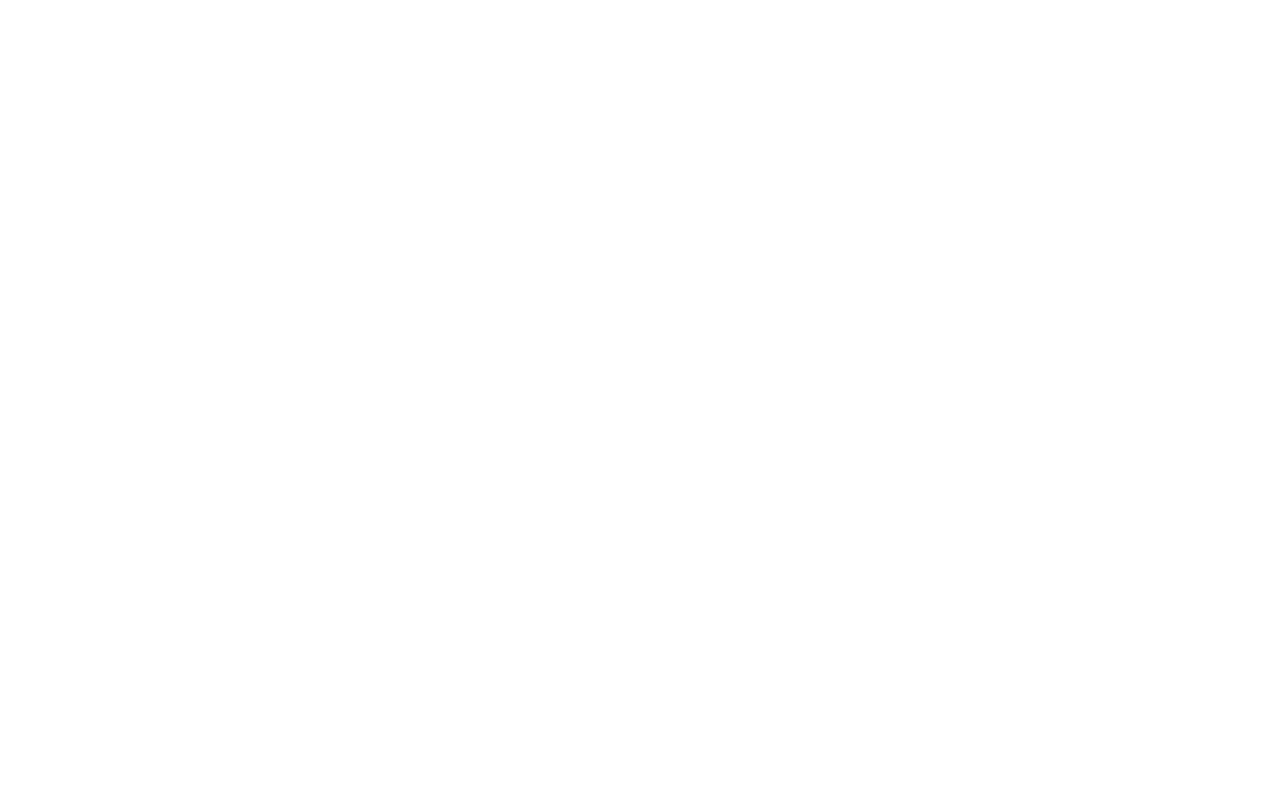
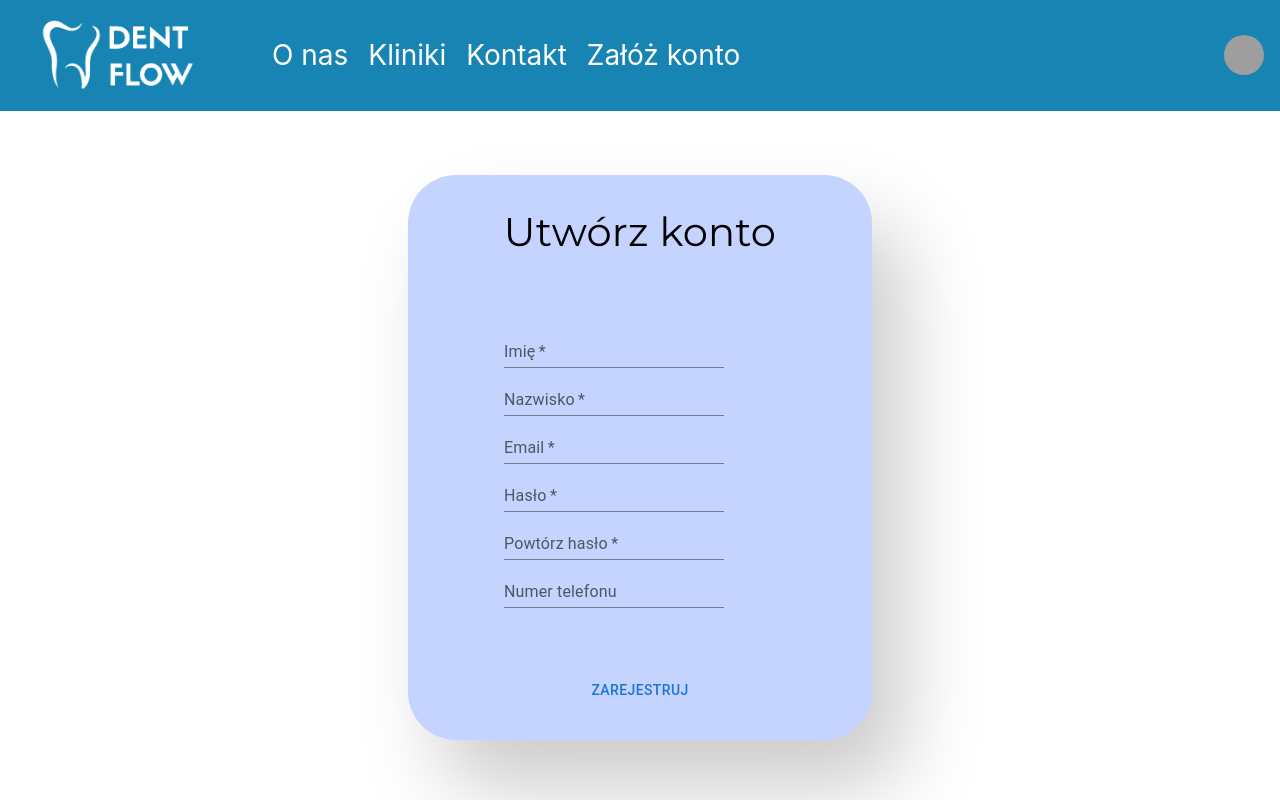
Before and after one commit to asiasmol/DentFlow-frontend, a React (Create React App) app: page /user-registration in a window 1280 px wide. Before the commit this address had no page. Built offline with nearby package versions, Linux system fonts and the light colour scheme; grey boxes are pictures that could not be loaded.

Commit message:
Feat. Created registration forms.

```diff
--- a/public/index.html
+++ b/public/index.html
@@ -9,6 +9,7 @@
       name="description"
       content="Web site created using create-react-app"
     />
+    <link href='https://fonts.googleapis.com/css?family=Montserrat' rel='stylesheet'>
     <link rel="apple-touch-icon" href="%PUBLIC_URL%/logo192.png" />
     <!--
       manifest.json provides metadata used when your web app is installed on a
--- a/src/components/navbar/Navbar.styles.ts
+++ b/src/components/navbar/Navbar.styles.ts
@@ -1,5 +1,4 @@
 import styled from "styled-components";
-import Box from '@mui/material/Box';
 
 
 export const Wrapper = styled.nav`
@@ -14,11 +13,10 @@
   font-size: 1.5rem;
   width: 10rem;
   margin-left: 1.5rem;
-  }
   @media (max-width: 768px) {
     display: none;
   }
-`;
+`
 export const Link = styled.a`
   text-decoration: none;
   color: black;
--- /dev/null
+++ b/src/components/registration/ClinicRegistration.tsx
@@ -0,0 +1,52 @@
+import React, {useState} from "react";
+import TextField from '@mui/material/TextField'
+import Button from '@mui/material/Button'
+
+import './Registration.style';
+import {StyledBox, WelcomeText, WindowRegistration, Fields} from "./Registration.style";
+
+const ClinicRegistration = () =>{
+
+    const [name, setName] = useState('');
+    const [addres, setAddres] = useState('');
+    const [telNumber, setTelNumber] = useState('');
+
+
+
+
+    return(
+        <WindowRegistration>
+            <StyledBox>
+                <WelcomeText>Załóż przychodnię</WelcomeText>
+                <Fields>
+                    <TextField
+                        required
+                        id="clinicName"
+                        label="Nazwa przychodni"
+                        variant='standard'
+                        type='text'
+                        onChange={event => setName(event.target.value)}
+                        />
+                    <TextField
+                        required
+                        id='Addres'
+                        label="Adres"
+                        type='text'
+                        variant='standard'
+                        onChange={event => setAddres(event.target.value)}
+                        />
+                    <TextField
+                        id='clinicTelNumber'
+                        label="Numer telefonu"
+                        type='tel'
+                        variant='standard'
+                        onChange={event => setTelNumber(event.target.value)}
+                    />
+                </Fields>
+                <Button>Załóż</Button>
+            </StyledBox>
+        </WindowRegistration>
+    )
+
+}
+export default ClinicRegistration;
--- /dev/null
+++ b/src/components/registration/Registration.style.ts
@@ -0,0 +1,49 @@
+import styled from "styled-components";
+import TextField from "@mui/material/TextField";
+
+
+
+export const WindowRegistration = styled.div`
+  display: flex;
+  justify-content: center;
+  align-items: center;
+  flex-direction: column;
+  margin-top: 64px;
+`
+export const StyledBox = styled.div`
+  display: flex;
+  flex-direction: column;
+  justify-content: center;
+  background-color: #c5d4ff;
+  padding: 2rem;
+  width: 25rem;
+  border-radius: 3rem;
+  box-shadow: 2rem 3rem 5rem #ccc;
+  @media(max-width: 768px){
+    width: 20rem;
+    padding: 1rem;
+  }
+`
+export const Fields = styled.div`
+  margin: 4rem;
+  @media(max-width: 768px){
+    margin: 1rem;
+  }
+`
+
+export const StyledTextField = styled(TextField)`
+
+`
+
+export const WelcomeText = styled.div`
+  font-family: 'Montserrat';
+  align-self: center;
+  font-size: 2.5rem;
+  letter-spacing: 0.2px;
+`
+
+export const InputField = styled.input`
+  width: 246px;
+  height: 50px;
+  border-radius: 10px;
+`
--- /dev/null
+++ b/src/components/registration/UserRegistration.tsx
@@ -0,0 +1,87 @@
+import React, {useState} from "react";
+import TextField from '@mui/material/TextField'
+import Button from '@mui/material/Button'
+
+import './Registration.style';
+import {StyledBox, WelcomeText, WindowRegistration, Fields} from "./Registration.style";
+
+
+const UserRegistration = () => {
+    const [firstName, setFirstName] = useState('');
+    const [lastName, setLastName] = useState('');
+    const [email, setEmail] = useState('');
+    const [password, setPassword] = useState('')
+    const [repeatedPassword, setRepeatedPassword] = useState('')
+    const [telNumber, setTelNumber] = useState('')
+
+    const handleSubmit = () => {
+        console.log("Nastąpi rejestracja użytkownika " + firstName + ' ' + lastName + ' ' + email + ' ' + password + ' ' + telNumber)
+    }
+
+    return (
+        <WindowRegistration>
+            <StyledBox>
+                <WelcomeText>Utwórz konto</WelcomeText>
+                <Fields>
+                    <TextField
+                        required
+                        id="firstName"
+                        label="Imię"
+                        variant="standard"
+                        onChange={(event) => setFirstName(event.target.value)}
+                    />
+
+                    <TextField
+                        required
+                        id="lastName"
+                        label="Nazwisko"
+                        variant="standard"
+                        onChange={(event) => setLastName(event.target.value)}
+                    />
+                    <TextField
+                        required
+                        id="email"
+                        label="Email"
+                        type='email'
+                        variant="standard"
+                        onChange={event => setEmail(event.target.value)}
+                    />
+                    <TextField
+                        required
+                        id="password"
+                        label="Hasło"
+                        type="password"
+                        autoComplete="current-password"
+                        variant="standard"
+                        onChange={event => setPassword(event.target.value)}
+                    />
+                    <TextField
+                        required
+                        id="repeatedPassword"
+                        label="Powtórz hasło"
+                        type="password"
+                        autoComplete="current-password"
+                        variant="standard"
+                        onChange={event => setRepeatedPassword(event.target.value)}
+                    />
+
+                    <TextField
+                        id="telNumber"
+                        label="Numer telefonu"
+                        type="tel"
+                        variant="standard"
+                        onChange={event => setTelNumber(event.target.value)}
+                    />
+
+                </Fields>
+
+                <Button onClick={handleSubmit} fullWidth={true}> Zarejestruj </Button>
+
+            </StyledBox>
+        </WindowRegistration>
+
+    );
+
+
+}
+export default UserRegistration;
--- a/src/models/pages.ts
+++ b/src/models/pages.ts
@@ -2,15 +2,19 @@
 
 export const pages: link[] = [
     {
-        label: "About",
+        label: "O nas",
         link: "/profile"
     },
     {
-        label: "Clinics",
+        label: "Kliniki",
         link: "/Clinics"
     },
     {
-        label: "Contact",
+        label: "Kontakt",
         link: "/contact"
+    },
+    {
+        label: "Załóż konto",
+        link: "/user-registration"
     }
 ];
--- a/src/router/App.router.tsx
+++ b/src/router/App.router.tsx
@@ -7,6 +7,8 @@
 import {Profile} from "../components/profile/Profile";
 import {ProtectedRoute} from "../components/ProtectedRoute";
 import {UnauthorizedRoute} from "../components/UnauthorizedRoute";
+import UserRegistration from "../components/registration/UserRegistration";
+import ClinicRegistration from "../components/registration/ClinicRegistration";
 import {ChooseClinic} from "../components/chooseClinic/ChooseClinic";
 
 export const AppRouter = () => {
@@ -38,6 +40,14 @@
                   </ProtectedRoute>
               }
           ></Route>
+          <Route
+              path="/user-registration"
+              element={<UserRegistration/>}
+          ></Route>
+          <Route
+              path="/clinic-registration"
+              element={<ClinicRegistration/>}
+          ></Route>
       </Route>
     </Routes>
   );
```
